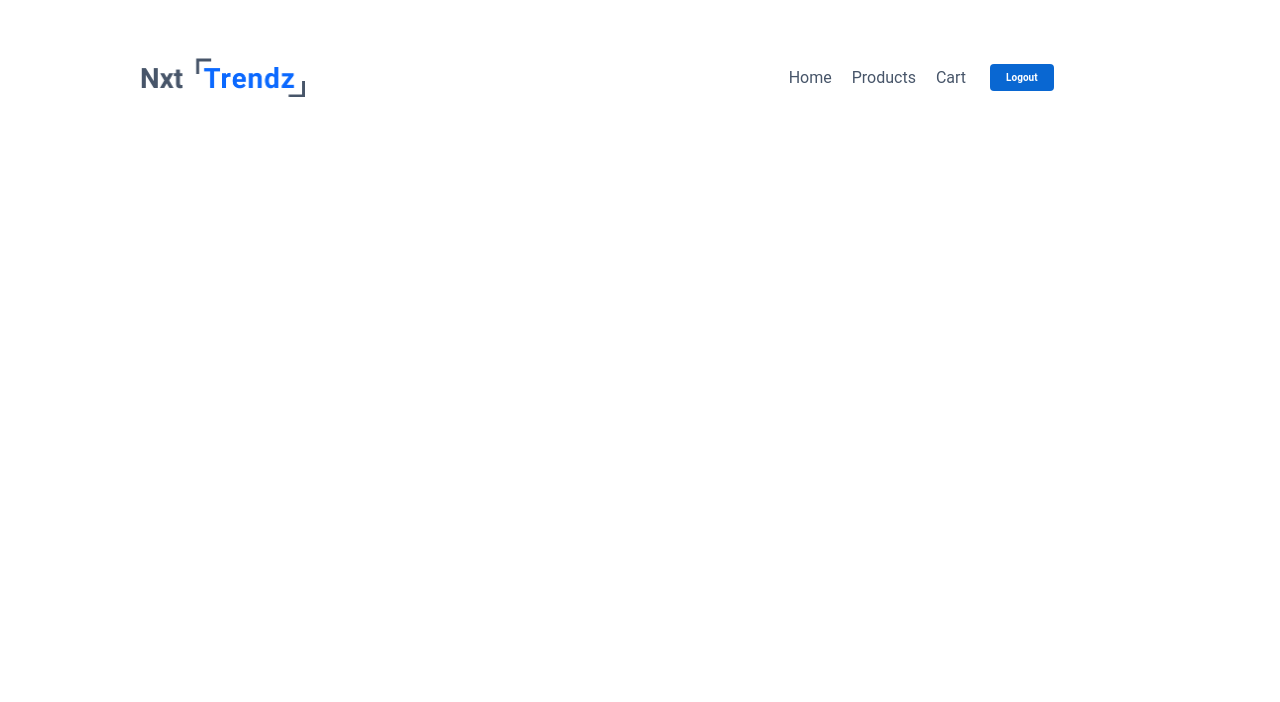
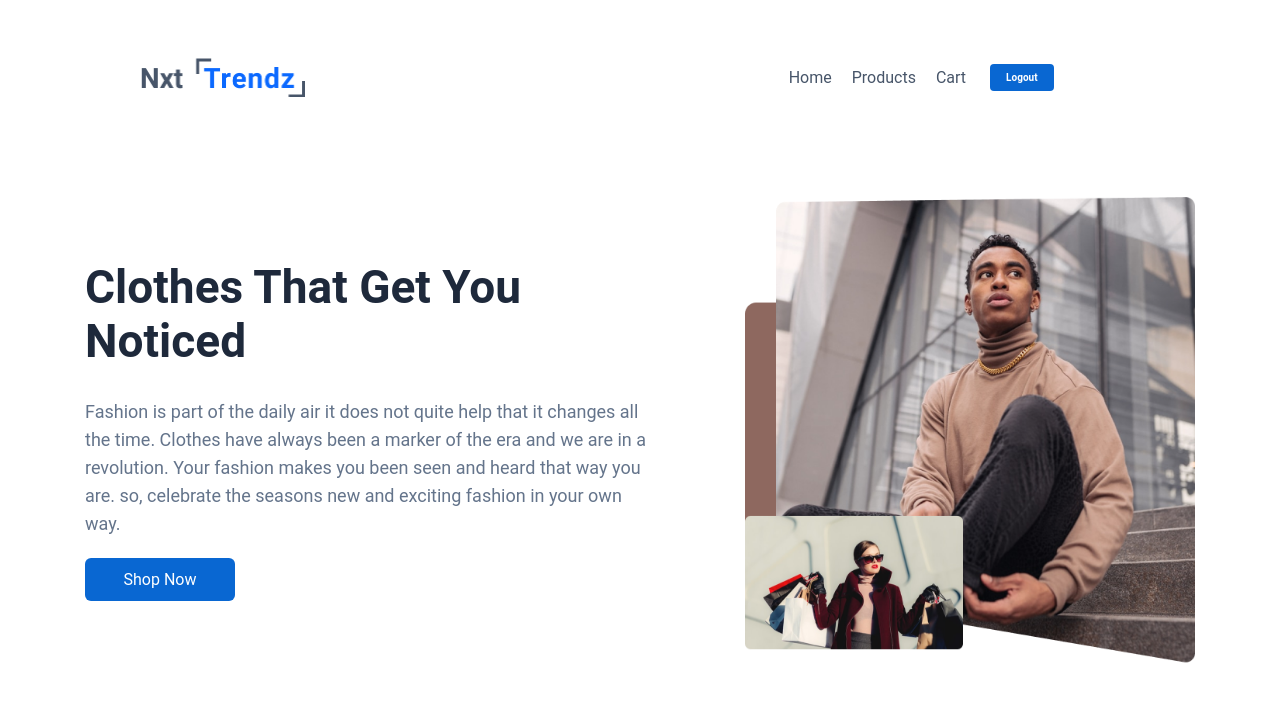
Before and after one commit to mouni2694/next-trends, a React (Create React App) app: page / in a window 1280 px wide. Shown: the top 702 px of the page. Built offline with nearby package versions, Linux system fonts and the light colour scheme; the HTML template or start-up script is replaced by a standard one.

Commit message:
created home component

```diff
--- a/src/App.js
+++ b/src/App.js
@@ -1,8 +1,10 @@
 import Header from "./components/Header/header";
+import Home from "./components/Home/home";
 const App = () => {
   return (
     <div>
       <Header />
+      <Home />
     </div>
   );
 };
--- a/src/components/Home/home.css
+++ b/src/components/Home/home.css
@@ -0,0 +1,115 @@
+.home-container{
+    display:flex;
+    flex-direction:column;
+    justify-content:center;
+    align-items:center;
+    margin:auto;
+    padding-top:10px;
+    padding-bottom:50px;
+    width:90%;
+    max-width:1110px;
+}
+
+@media screen and (min-width:768px) {
+    .home-container{
+        flex-direction:row;
+        justify-content:space-between;
+        padding-top:50px;
+    }
+}
+
+.home-content{
+    display:flex;
+    flex-direction:column;
+    align-items:center;
+}
+
+@media screen and (min-width:768px){
+    .home-content{
+        align-items:flex-start;
+    }
+}
+
+.home-mobile-img{
+    width:206px;
+}
+
+@media screen and (min-width:768px){
+    .home-mobile-img{
+        display:none;
+    }
+}
+
+.home-desktop-img{
+    width:50%;
+    max-width:450px;
+    margin-left:85px;
+}
+
+@media screen and (max-width:767px) {
+    .home-desktop-img{
+        display:none;
+    }
+}
+
+.home-heading{
+    font-family:"Roboto";
+    font-weight:bold;
+    margin-top:0px;
+    font-size:36px;
+    color:#1e293b;
+    text-align:center;
+}
+
+@media screen and (min-width:768px){
+    .home-heading{
+        font-size:46px;
+        text-align:left;
+    }
+
+}
+
+.home-description{
+    font-family:"Roboto";
+    margin-top:36px;
+    font-size:14px;
+    line-height:28px;
+    color:#64748b;
+    margin-bottom:0px;
+    text-align:center;
+
+}
+
+@media screen and (min-width:768px){
+    .home-description{
+        font-size:18px;
+        margin-top:0px;
+        text-align:left;
+    }
+
+
+}
+
+.shop-now-button{
+    width:60%;
+    font-size:14px;
+    font-weight:400;
+    font-family:"Roboto";
+    color:#ffffff;
+    border:none;
+    padding-top:12px;
+    padding-bottom:12px;
+    border-radius:6px;
+    background-color:#0967d2;
+    margin-top:20px;
+    cursor:pointer;
+    outline:none;
+
+}
+
+@media screen and (min-width:768px){
+    .shop-now-button{
+        width:150px;
+        font-size:16px;
+    }
+}
--- a/src/components/Home/home.js
+++ b/src/components/Home/home.js
@@ -0,0 +1,30 @@
+import "./home.css";
+
+const Home = () => (
+  <div className="home-container">
+    <div className="home-content">
+      <h1 className="home-heading">Clothes That Get You Noticed</h1>
+      <img
+        src="/assets/images/nxt-trendz-home-img.png"
+        alt="clothes that get you noticed"
+        className="home-mobile-img"
+      />
+      <p className="home-description">
+        Fashion is part of the daily air it does not quite help that it changes
+        all the time. Clothes have always been a marker of the era and we are in
+        a revolution. Your fashion makes you been seen and heard that way you
+        are. so, celebrate the seasons new and exciting fashion in your own way.
+      </p>
+      <button type="button" className="shop-now-button">
+        Shop Now
+      </button>
+    </div>
+    <img
+      src="/assets/images/nxt-trendz-home-img.png"
+      alt="clothes that get you noticed"
+      className="home-desktop-img"
+    />
+  </div>
+);
+
+export default Home;
```
Also changed, not shown: public/assets/images/nxt-trendz-home-img.png (added).
